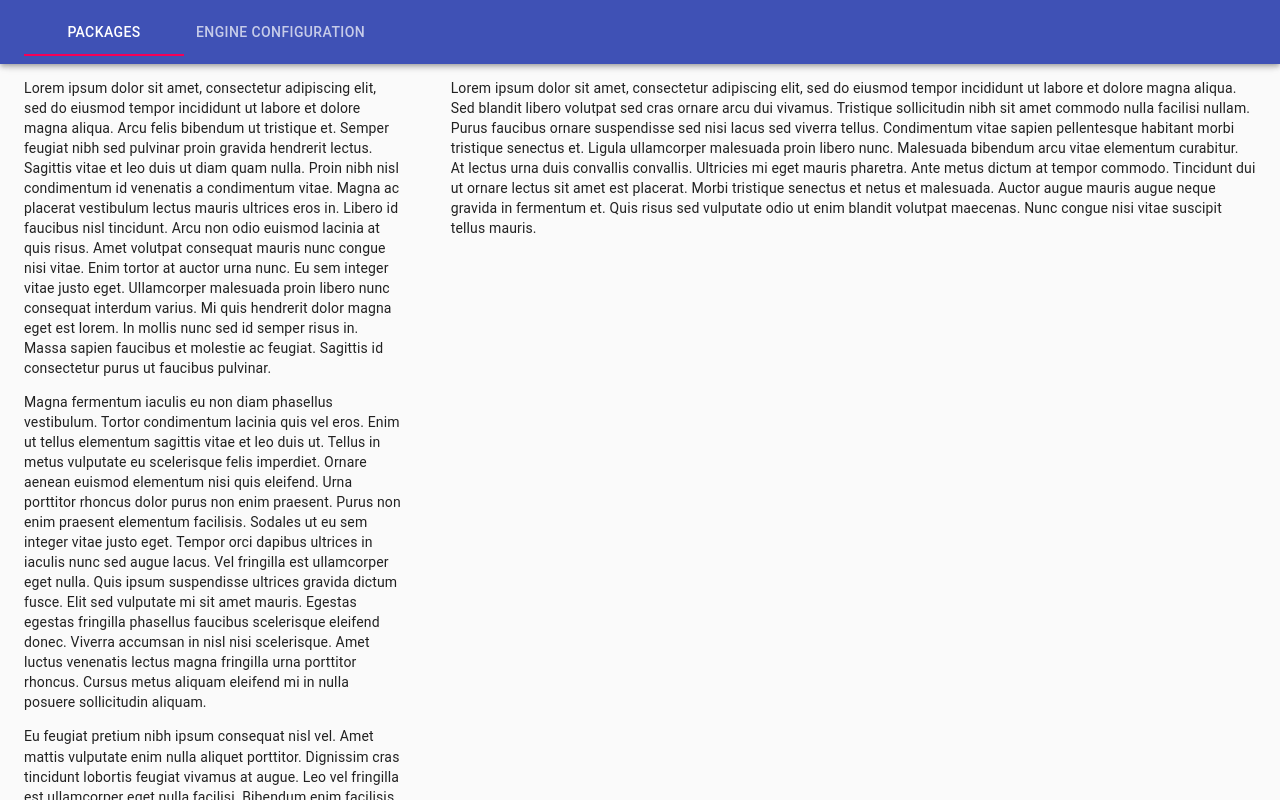
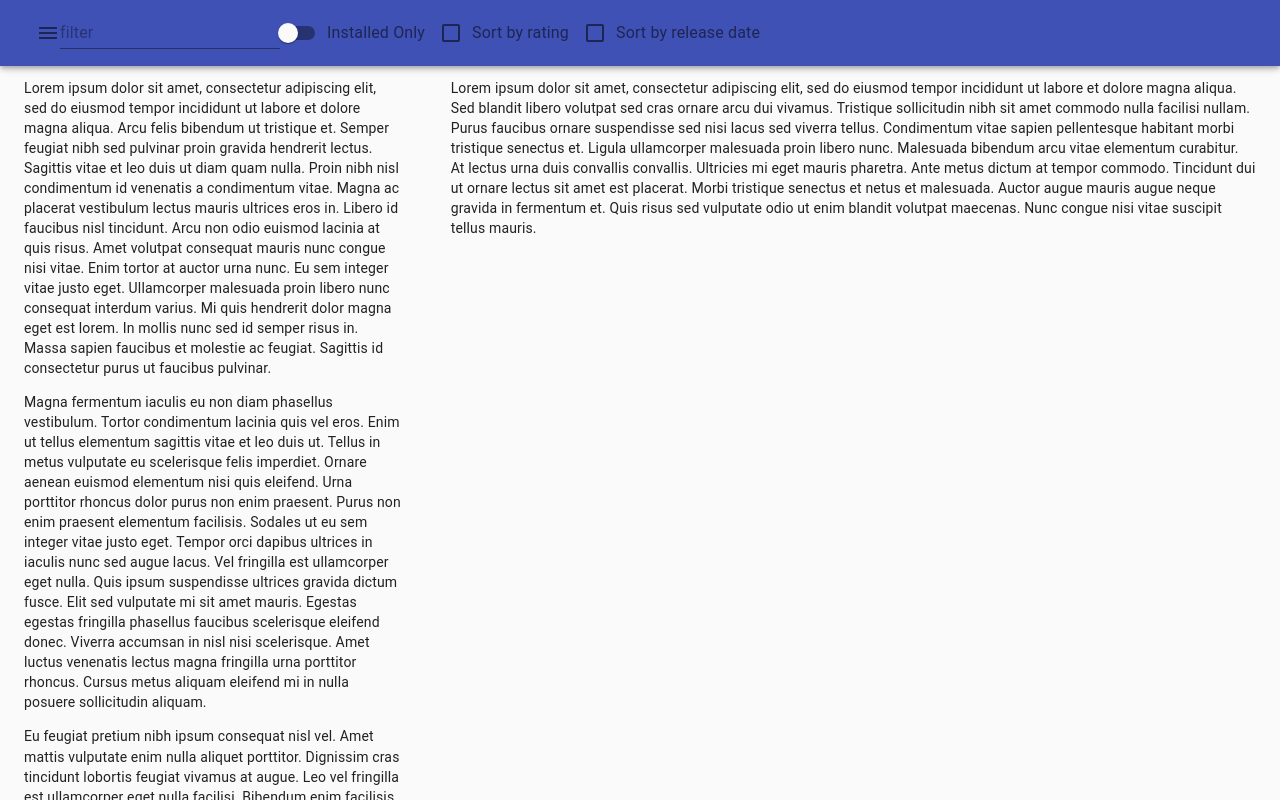
Before and after one commit to duganchen/slipgate, a React (Create React App) app in the folder renderer/: page / in a window 1280 px wide. Built offline with nearby package versions, Linux system fonts and the light colour scheme.

Commit message:
App bar is done

```diff
--- a/renderer/src/App.tsx
+++ b/renderer/src/App.tsx
@@ -1,4 +1,4 @@
-import React, { useState } from "react";
+import React from "react";
 import Slipgate from "./components/Slipgate";
 
 function App() {
--- a/renderer/src/components/Slipgate/Slipgate.tsx
+++ b/renderer/src/components/Slipgate/Slipgate.tsx
@@ -1,28 +1,37 @@
-import React, { useState } from "react";
-import { AppBar, Box, Tabs, Tab, Toolbar } from "@material-ui/core";
+import React from "react";
+import {
+  AppBar,
+  Checkbox,
+  Box,
+  FormControlLabel,
+  IconButton,
+  Input,
+  Switch,
+  Toolbar,
+} from "@material-ui/core";
+import { Menu } from "@material-ui/icons";
 import Packages from "../Packages";
-import Configuration from "../Configuration";
 
 export const Slipgate = () => {
-  const [tabIndex, setTabIndex] = useState(0);
   return (
     <>
       <AppBar>
         <Toolbar>
-          <Tabs
-            value={tabIndex}
-            onChange={(value, newValue) => {
-              setTabIndex(newValue);
-            }}
-          >
-            <Tab label="Packages" />
-            <Tab label="Engine Configuration" />
-          </Tabs>
+          <IconButton>
+            <Menu />
+            <Input type="search" placeholder="filter" />
+            <FormControlLabel control={<Switch />} label="Installed Only" />
+            <FormControlLabel control={<Checkbox />} label="Sort by rating" />
+            <FormControlLabel
+              control={<Checkbox />}
+              label="Sort by release date"
+            />
+          </IconButton>
         </Toolbar>
       </AppBar>
       <Box flexDirection="column" display="flex" height="100%">
         <Toolbar />
-        {tabIndex ? <Configuration /> : <Packages />}
+        <Packages />
       </Box>
     </>
   );
```
Also changed, not shown: 1 other file (tests, documents, lock files or other folders).
